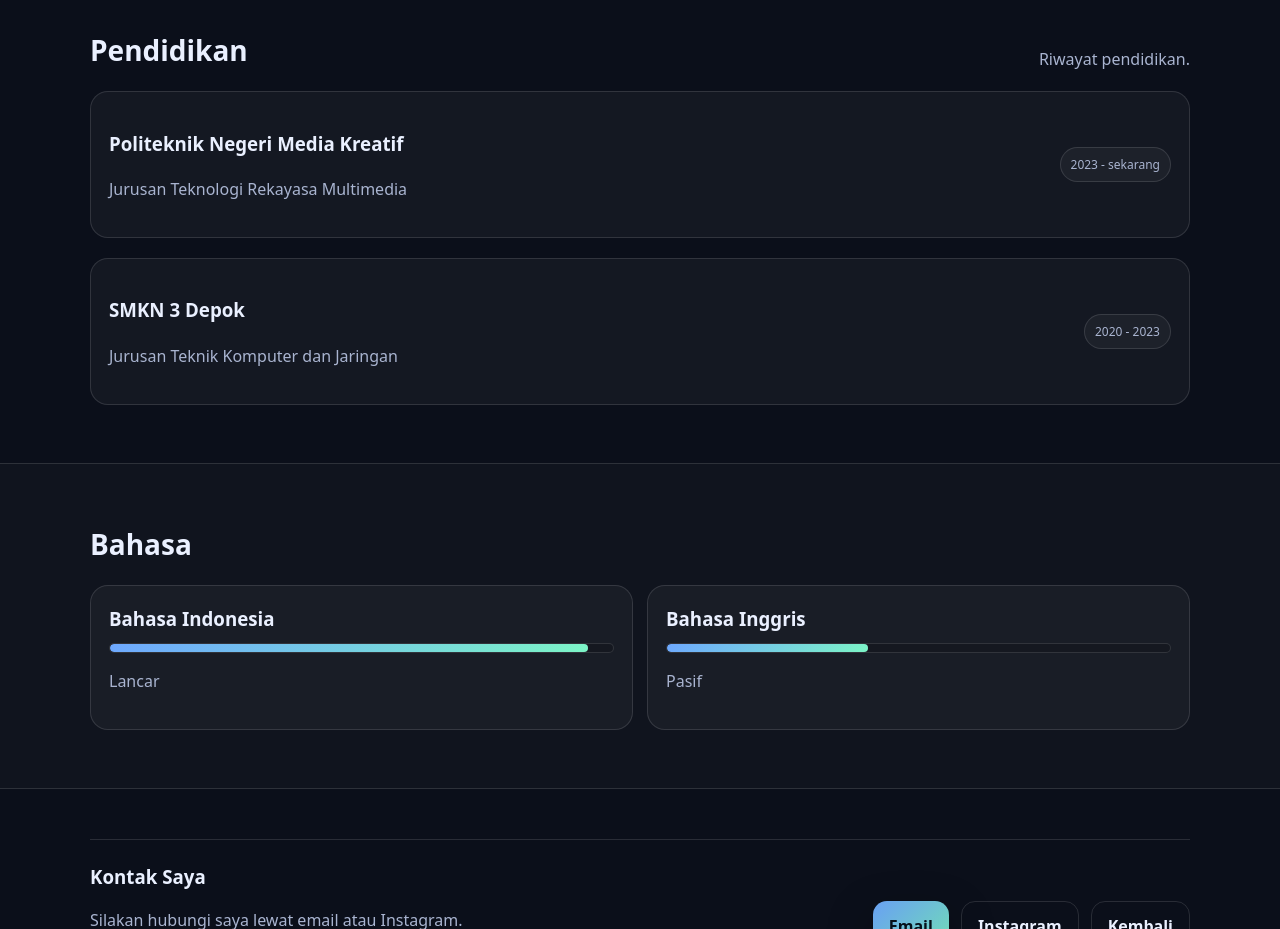
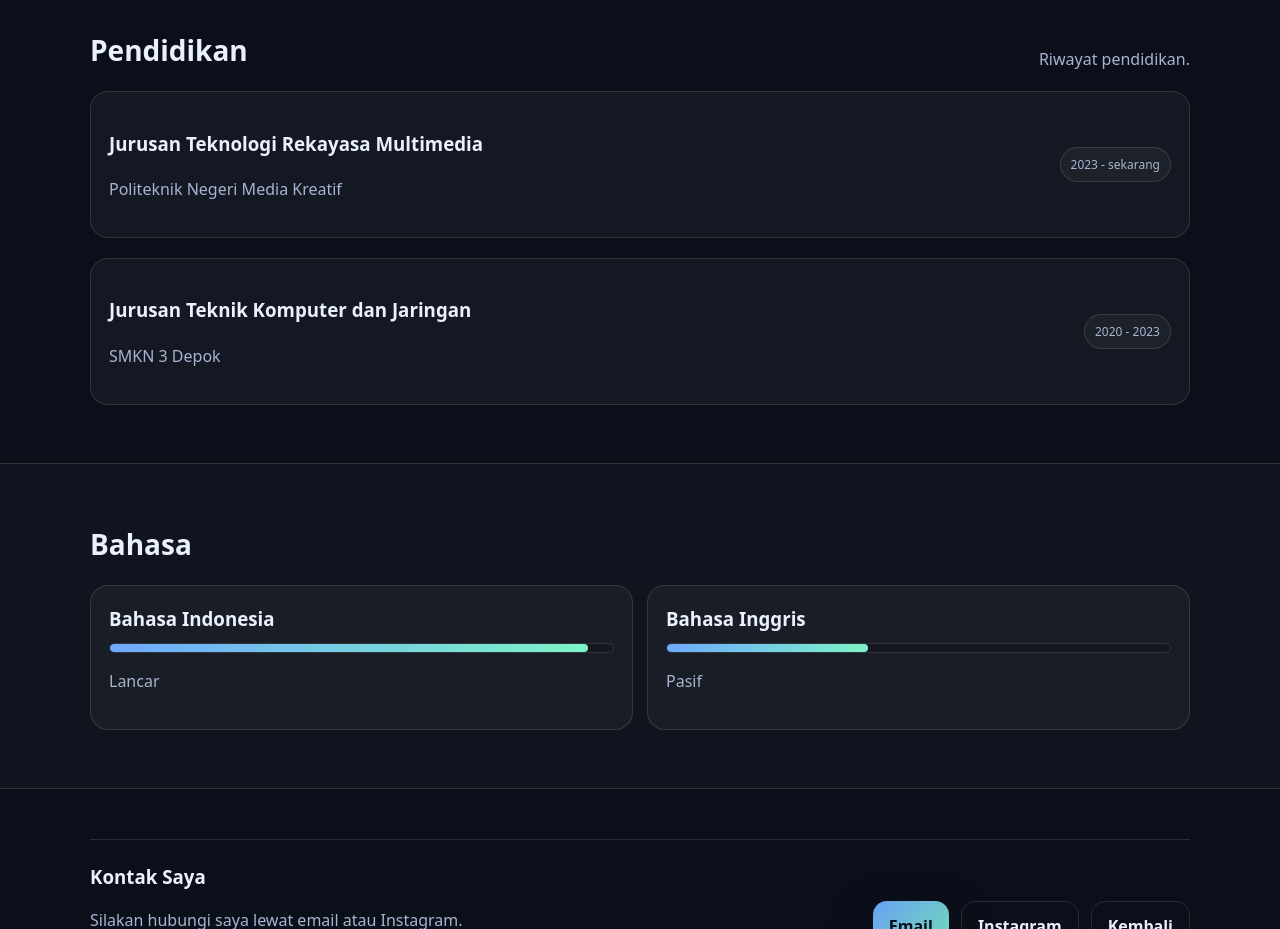
Before and after one commit to SyawalAlFath/webporto, a plain HTML site: page index.html in a window 1280 px wide. Shown: the part 1900-2829 px from the top of the page. Drawn offline with Linux system fonts and the light colour scheme.

Commit message:
index.html

```diff
--- a/index.html
+++ b/index.html
@@ -179,8 +179,8 @@
       <div class="card">
         <div class="row">
           <div>
-            <h3>Politeknik Negeri Media Kreatif</h3>
-            <p class="muted">Jurusan Teknologi Rekayasa Multimedia</p>
+            <h3>Jurusan Teknologi Rekayasa Multimedia</h3>
+            <p class="muted">Politeknik Negeri Media Kreatif</p>
           </div>
           <span class="pill">2023 - sekarang</span>
         </div>
@@ -189,8 +189,8 @@
       <div class="card2">
         <div class="row">
           <div>
-            <h3>SMKN 3 Depok</h3>
-            <p class="muted">Jurusan Teknik Komputer dan Jaringan</p>
+            <h3>Jurusan Teknik Komputer dan Jaringan</h3>
+            <p class="muted">SMKN 3 Depok</p>
           </div>
           <span class="pill">2020 - 2023</span>
         </div>
```
